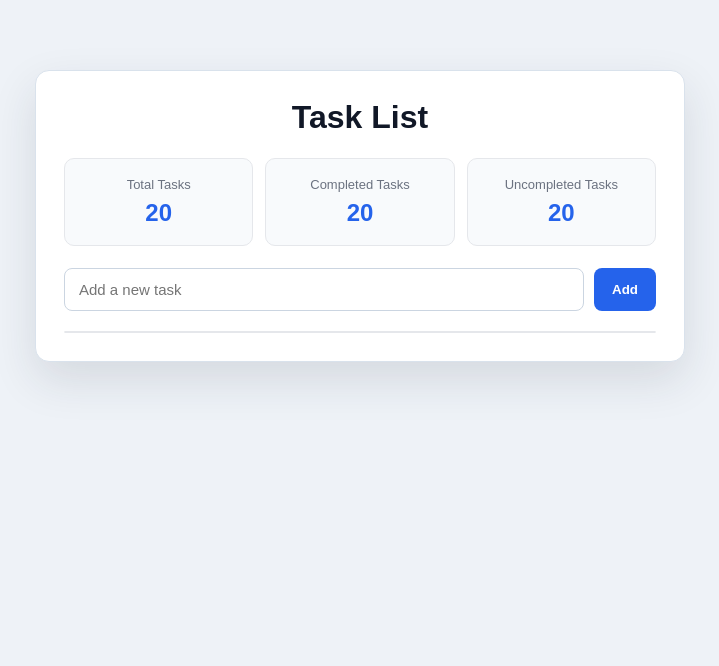
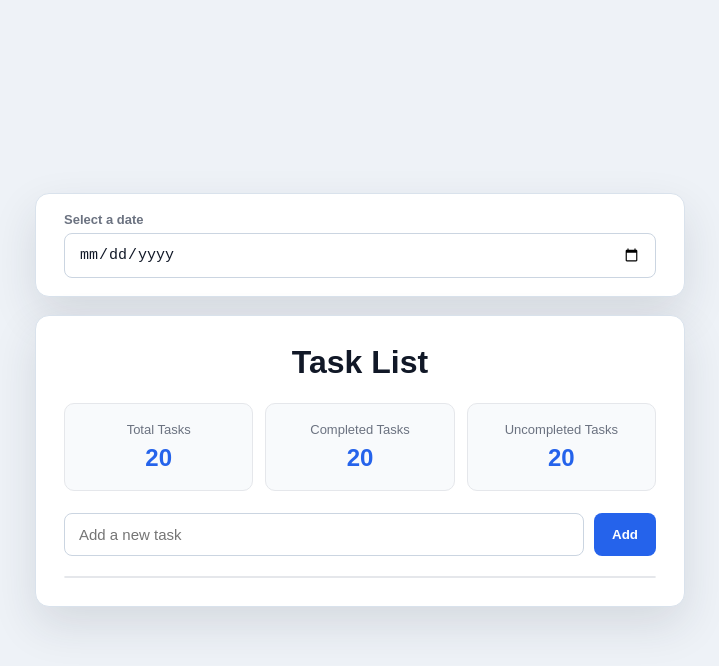
Before and after one commit to Kudakai/todolist, a website: page frontend/index.html in a window 1280 px wide. Shown: the whole page, without its empty margins (280-999 px from the left). Drawn offline with Linux system fonts and the light colour scheme; no server answers.

Commit message:
Date picker has been added

```diff
--- a/frontend/index.html
+++ b/frontend/index.html
@@ -7,6 +7,10 @@
   <link rel="stylesheet" href="style.css" />
 </head>
 <body>
+  <div class="date-card">
+    <label for="date">Select a date</label>
+    <input type="date" id="date">
+  </div>
 
   <div class="todo-box">
     <h1>Task List</h1>
--- a/frontend/style.css
+++ b/frontend/style.css
@@ -9,11 +9,52 @@ body {
   color: #1f2937;
   background: #eef2f7;
   display: flex;
+  flex-direction: column;
   justify-content: center;
-  align-items: flex-start;
+  align-items: center;
   padding: 70px 20px;
 }
 
+.date-card {
+  width: min(650px, 100%);
+  background: #ffffff;
+  padding: 18px 28px;
+  border-radius: 14px;
+  border: 1px solid #d9e2ec;
+  box-shadow: 0 18px 45px rgba(31, 41, 55, 0.12);
+
+  margin-bottom: 18px;
+  display: flex;
+  flex-direction: column;
+  gap: 6px;
+}
+
+.date-card label {
+  font-size: 13px;
+  color: #6b7280;
+  font-weight: 600;
+}
+
+.date-card input[type="date"] {
+  padding: 12px 14px;
+  border-radius: 8px;
+  border: 1px solid #cbd5e1;
+  background: #ffffff;
+  color: #111827;
+  font-size: 15px;
+  outline: none;
+  cursor: pointer;
+  transition: 0.2s ease;
+}
+
+.date-card input[type="date"]:focus {
+  border-color: #2563eb;
+  box-shadow: 0 0 0 3px rgba(37, 99, 235, 0.14);
+}
+
+.date-card input[type="date"]::-webkit-calendar-picker-indicator {
+  cursor: pointer;
+}
 .todo-box {
   width: min(650px, 100%);
   background: #ffffff;
```
